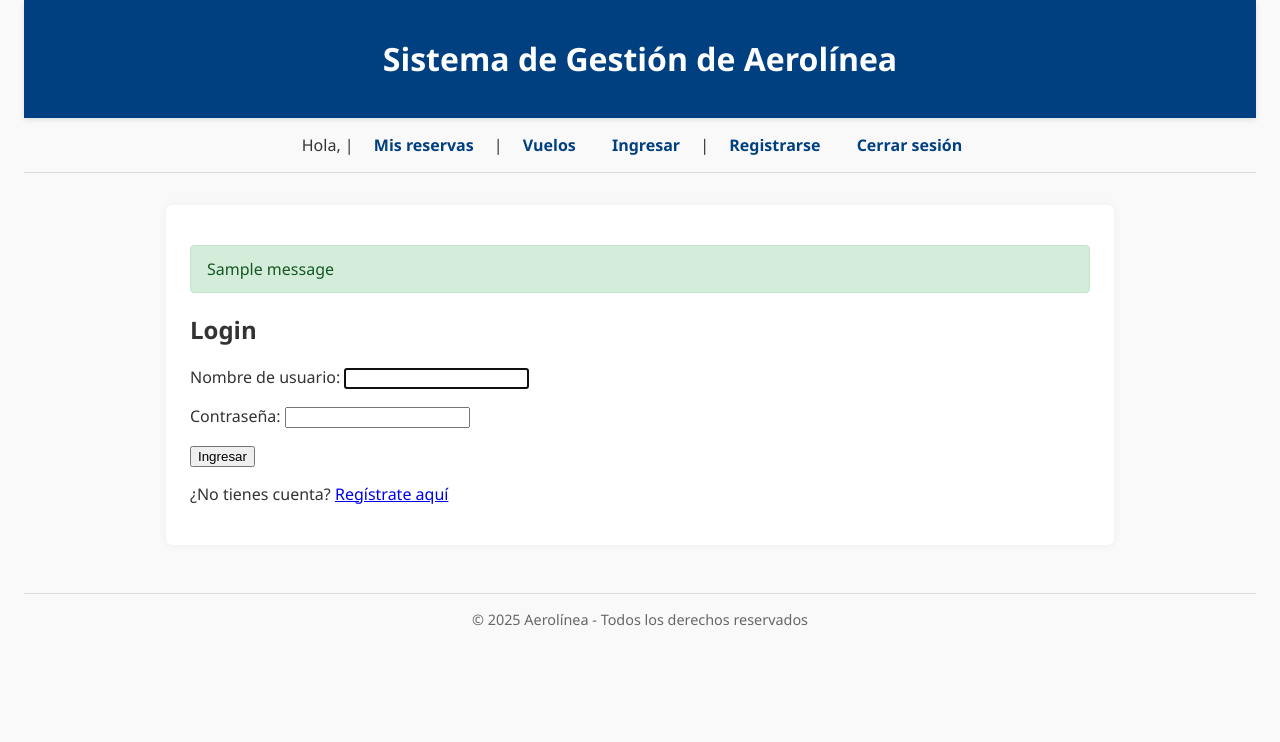
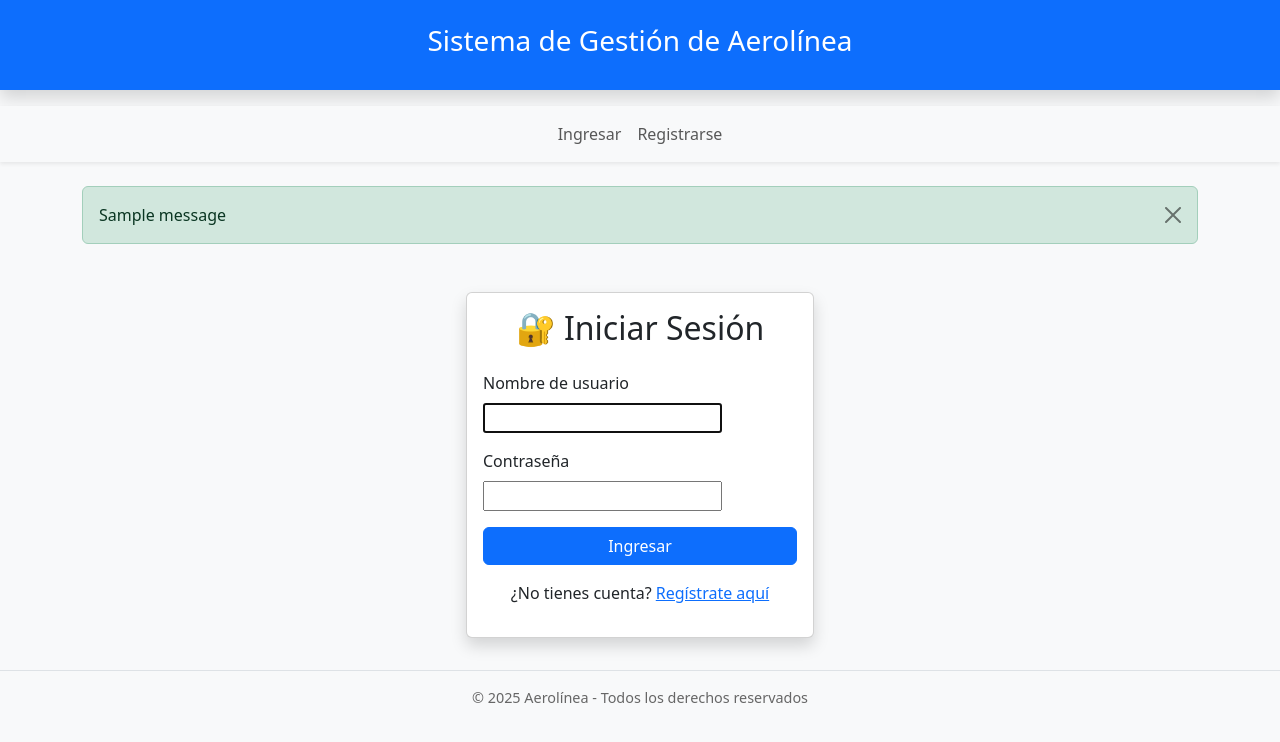
Before and after one commit to cuelloguille/Aereolinieas, a Django app: page /login/ in a window 1280 px wide. Shown: the top 742 px of the page. Run offline with Django 4.2, Linux system fonts and the light colour scheme; tables that the repository leaves empty hold one stand-in row (values such as "Sample post"); one stand-in notice (Sample message) is shown.

Commit message:
Cambios y arreglos

```diff
--- a/aerolinea/settings.py
+++ b/aerolinea/settings.py
@@ -132,3 +132,6 @@
 USE_I18N = True
 USE_L10N = True
 USE_TZ = True
+LOGIN_URL = 'login'
+LOGIN_REDIRECT_URL = 'vuelos_list'
+LOGOUT_REDIRECT_URL = 'login'
--- a/core/templates/base.html
+++ b/core/templates/base.html
@@ -3,101 +3,83 @@
 <head>
     <meta charset="UTF-8" />
     <meta name="viewport" content="width=device-width, initial-scale=1" />
-    <title>{% block title %}Aerolinea{% endblock %}</title>
+    <title>{% block title %}Aerolínea{% endblock %}</title>
+
+    <!-- ✅ Bootstrap 5 desde CDN -->
+    <link href="https://cdn.jsdelivr.net/npm/bootstrap@5.3.3/dist/css/bootstrap.min.css" rel="stylesheet">
+
+    <!-- Estilos personalizados opcionales -->
     <style>
         body {
-            font-family: 'Segoe UI', Tahoma, Geneva, Verdana, sans-serif;
-            margin: 0;
-            padding: 0 1.5rem;
-            background-color: #f9f9f9;
-            color: #333;
-        }
-        header {
-            background-color: #004080;
-            color: white;
-            padding: 1rem 0;
-            text-align: center;
-            box-shadow: 0 2px 5px rgba(0,0,0,0.1);
-        }
-        nav {
-            margin: 1rem 0;
-            text-align: center;
-        }
-        nav a {
-            color: #004080;
-            text-decoration: none;
-            font-weight: 600;
-            margin: 0 1rem;
-            transition: color 0.3s ease;
-        }
-        nav a:hover,
-        nav a:focus {
-            color: #0066cc;
-            outline: none;
-        }
-        hr {
-            border: none;
-            border-bottom: 1px solid #ddd;
-            margin-bottom: 2rem;
-        }
-        main {
-            max-width: 900px;
-            margin: 0 auto 3rem;
-            background: white;
-            padding: 1.5rem;
-            box-shadow: 0 0 8px rgba(0,0,0,0.05);
-            border-radius: 6px;
+            background-color: #f8f9fa;
         }
         footer {
             text-align: center;
             font-size: 0.9rem;
             color: #666;
             padding: 1rem 0;
-            border-top: 1px solid #ddd;
-        }
-        ul.messages {
-            list-style: none;
-            padding: 0;
-            margin-bottom: 1rem;
-        }
-        ul.messages li {
-            background-color: #d4edda;
-            border: 1px solid #c3e6cb;
-            padding: 0.75rem 1rem;
-            margin-bottom: 0.5rem;
-            border-radius: 4px;
-            color: #155724;
+            border-top: 1px solid #dee2e6;
+            margin-top: 2rem;
         }
     </style>
 </head>
 <body>
-    <header>
-        <h1>Sistema de Gestión de Aerolínea</h1>
+    <!-- ✅ Header con Bootstrap -->
+    <header class="bg-primary text-white py-4 mb-3 shadow">
+        <div class="container text-center">
+            <h1 class="h3">Sistema de Gestión de Aerolínea</h1>
+        </div>
     </header>
-    <nav aria-label="Menú principal">
 
-            Hola, {{ user.username }} |
-            <a href="{% url 'mis_reservas' %}">Mis reservas</a> |
+    <!-- ✅ Navbar -->
+    <nav class="navbar navbar-expand-md navbar-light bg-light mb-4 shadow-sm">
+        <div class="container justify-content-center">
+            <ul class="navbar-nav">
+                {% if user.is_authenticated %}
+                    <li class="nav-item">
+                        <span class="nav-link disabled">Hola, {{ user.username }}</span>
+                    </li>
+                    <li class="nav-item">
+                        <a class="nav-link" href="{% url 'mis_reservas' %}">Mis reservas</a>
+                    </li>
+                    <li class="nav-item">
+                        <a class="nav-link" href="{% url 'vuelos_list' %}">Vuelos</a>
+                    </li>
+                    <li class="nav-item">
+                        <a class="nav-link text-danger" href="{% url 'logout' %}">Cerrar sesión</a>
+                    </li>
+                {% else %}
+                    <li class="nav-item">
+                        <a class="nav-link" href="{% url 'login' %}">Ingresar</a>
+                    </li>
+                    <li class="nav-item">
+                        <a class="nav-link" href="{% url 'registro' %}">Registrarse</a>
+                    </li>
+                {% endif %}
+            </ul>
+        </div>
+    </nav>
 
-            <a href="{% url 'vuelos_list' %}">Vuelos</a>
-            <a href="{% url 'login' %}">Ingresar</a> |
-            <a href="{% url 'registro' %}">Registrarse</a>
-            <a href="{% url 'logout' %}">Cerrar sesión</a>
+    <!-- ✅ Contenido principal -->
+    <main class="container">
+        {% if messages %}
+            {% for message in messages %}
+                <div class="alert alert-success alert-dismissible fade show" role="alert">
+                    {{ message }}
+                    <button type="button" class="btn-close" data-bs-dismiss="alert" aria-label="Cerrar"></button>
+                </div>
+            {% endfor %}
+        {% endif %}
 
-    </nav>
-    <hr>
-    <main role="main">
-        {% if messages %}
-            <ul class="messages" role="alert">
-                {% for message in messages %}
-                    <li>{{ message }}</li>
-                {% endfor %}
-            </ul>
-        {% endif %}
         {% block content %}{% endblock %}
     </main>
+
+    <!-- ✅ Footer -->
     <footer>
         &copy; {{ year|default:"2025" }} Aerolínea - Todos los derechos reservados
     </footer>
+
+    <!-- ✅ Bootstrap JS -->
+    <script src="https://cdn.jsdelivr.net/npm/bootstrap@5.3.3/dist/js/bootstrap.bundle.min.js"></script>
 </body>
 </html>
--- a/core/templates/core/login.html
+++ b/core/templates/core/login.html
@@ -2,11 +2,37 @@
 {% block title %}Login{% endblock %}
 
 {% block content %}
-<h2>Login</h2>
-<form method="post">
-    {% csrf_token %}
-    {{ form.as_p }}
-    <button type="submit">Ingresar</button>
-</form>
-<p>¿No tienes cuenta? <a href="{% url 'registro' %}">Regístrate aquí</a></p>
+<div class="container mt-5">
+  <div class="row justify-content-center">
+    <div class="col-md-5 col-lg-4">
+      <div class="card shadow">
+        <div class="card-body">
+          <h2 class="card-title text-center mb-4">🔐 Iniciar Sesión</h2>
+
+          <form method="post" novalidate>
+            {% csrf_token %}
+            {% for field in form %}
+              <div class="mb-3">
+                <label for="{{ field.id_for_label }}" class="form-label">{{ field.label }}</label>
+                {{ field }}
+                {% if field.errors %}
+                  <div class="text-danger small mt-1">
+                    {% for error in field.errors %}
+                      {{ error }}<br>
+                    {% endfor %}
+                  </div>
+                {% endif %}
+              </div>
+            {% endfor %}
+            <button type="submit" class="btn btn-primary w-100">Ingresar</button>
+          </form>
+
+          <p class="mt-3 text-center">
+            ¿No tienes cuenta? <a href="{% url 'registro' %}">Regístrate aquí</a>
+          </p>
+        </div>
+      </div>
+    </div>
+  </div>
+</div>
 {% endblock %}
--- a/core/urls.py
+++ b/core/urls.py
@@ -1,8 +1,12 @@
 from django.urls import path
 from django.contrib.auth import views as auth_views
+from django.views.generic import RedirectView
 from . import views
 
 urlpatterns = [
+    # Redirigir la raíz '' a 'vuelos_list'
+    path('', RedirectView.as_view(pattern_name='vuelos_list', permanent=False)),
+
     path('vuelos/', views.vuelos_list, name='vuelos_list'),
     path('vuelos/<int:vuelo_id>/reservar/', views.reservar_vuelo, name='reservar_vuelo'),
     path('mis-reservas/', views.mis_reservas, name='mis_reservas'),
```
Also changed, not shown: core/forms.py (+20 -7 lines), core/templates/core/registro.html (+41 -7 lines), core/templates/core/reservar_vuelo.html (+25 -8 lines), core/templates/core/vuelos_list.html (+20 -11 lines), db.sqlite3.
